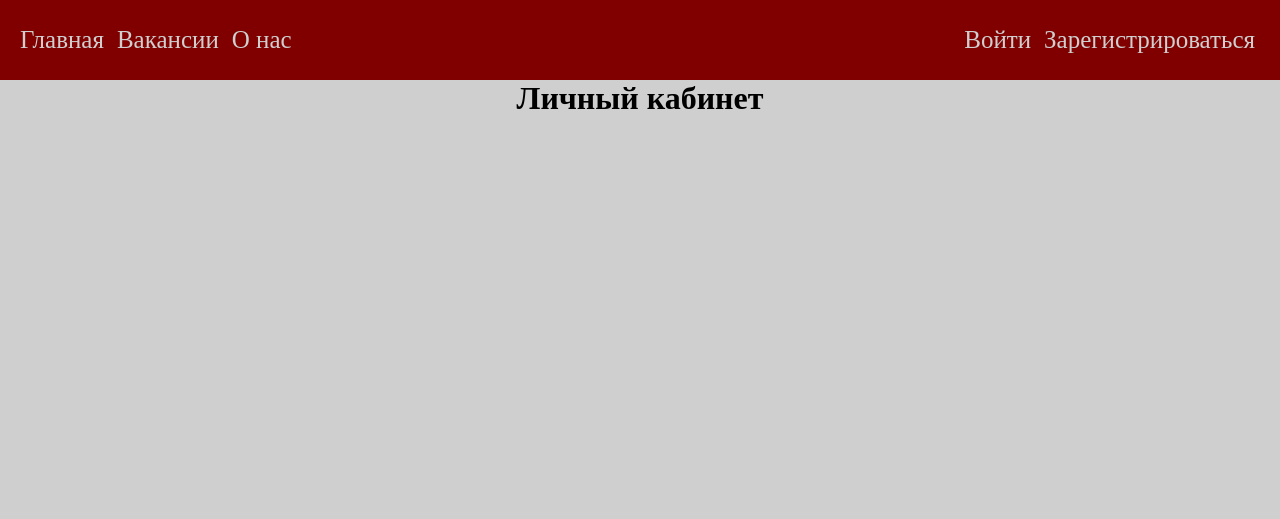
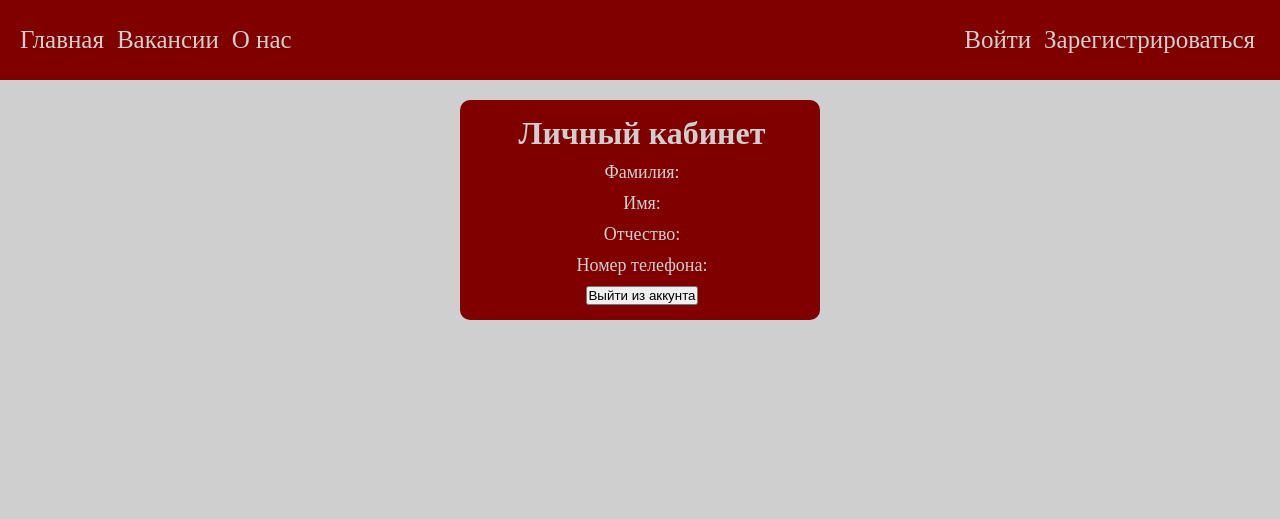
Before and after one commit to Sht0neg/FinalDjangoProject, a Django app: template templates/account.html in a window 1280 px wide. Shown: the top 519 px of the page. Run offline with Django 5.2, Linux system fonts and the light colour scheme; the template is opened without the code that fills it, so the values that code supplies are empty.

Commit message:
оформил страницу пользователя

```diff
--- a/templates/account.html
+++ b/templates/account.html
@@ -1,6 +1,20 @@
 {% extends "base.html" %}
 
 {% block main %}
-    <h1>Личный кабинет</h1>
+
+    <div class="div_log_reg">
+        <h1>Личный кабинет</h1>
+        <h3 class="text-reg">Фамилия: </h3>
+        <h3 class="text-reg">Имя: </h3>
+        <h3 class="text-reg">Отчество: </h3>
+        <h3 class="text-reg">Номер телефона: </h3>
+        {% if user.profile.role %}
+
+        {% endif %}
+        <form action="{% url 'logout' %}" method="post">
+        {% csrf_token %}
+        <input type="submit" value="Выйти из аккунта">
+    </form>
+    </div>
 
 {% endblock main %}
--- a/templates/login.html
+++ b/templates/login.html
@@ -5,7 +5,8 @@
         <h1>Войти</h1>
         <form method="post">
             {% csrf_token %}
-            {{ form }}
+            <h3 class="text-reg">Номер телефоа: {{ form.phone }}</h3>
+            <h3 class="text-reg">Пароль: {{ form.password }}</h3>
             <input type="submit" value="Войти">
         </form>
     </div>
--- a/user/views.py
+++ b/user/views.py
@@ -25,8 +25,8 @@
             return redirect(reverse("login"))
     else:
         form = ProfileLoginForm()
+    return render(req, "login.html", {"form": form})
 
-    return render(req, "login.html", {"form": form})
 def registerProfile(req):
     if req.method == "POST":
         form = ProfileRegisterForm(req.POST)
```
